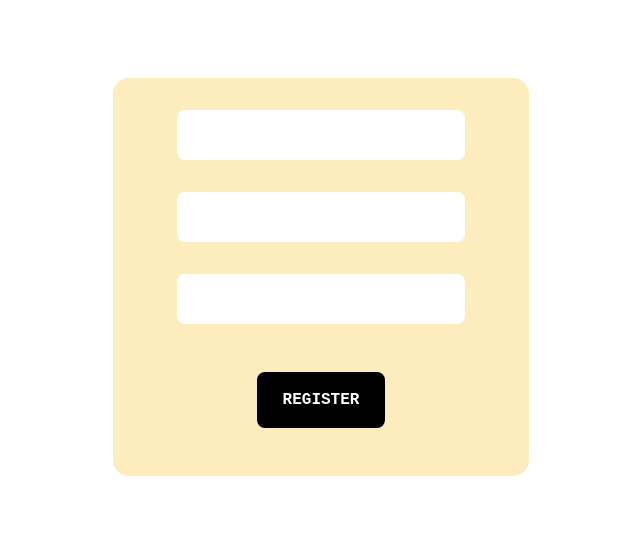
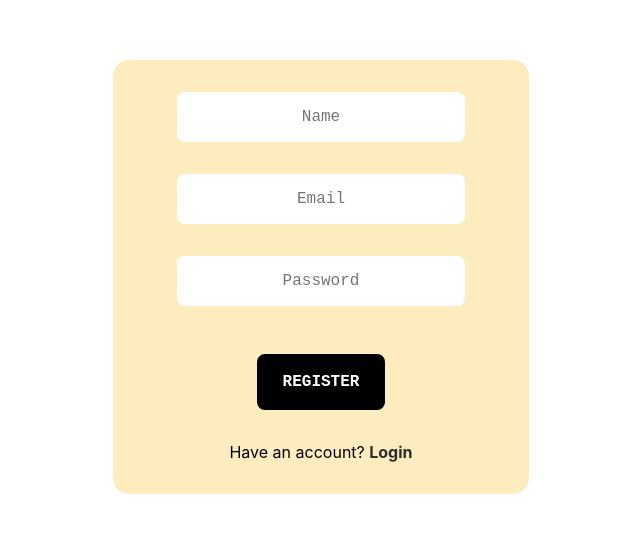
Before and after one commit to The-Four-People/Online-Examination, a React (Create React App) app in the folder client/: page /register in a window 1280 px wide. Shown: the part 123-656 px from the top of the page, without its empty margins (319-959 px from the left). Built offline with nearby package versions, Linux system fonts and the light colour scheme.

Commit message:
Added login link in registration page

```diff
--- a/client/src/App.css
+++ b/client/src/App.css
@@ -37,11 +37,11 @@
     border: 1px solid #000;
     background-color: #ebe8e1;
 }
-.register-container .form-container .form input:last-child:hover{
+.register-container .form-container .form input[type="submit"]:hover{
     background-color: #fff;
     color: #000;
 }
-.register-container .form-container .form input:last-child{
+.register-container .form-container .form input[type="submit"]{
     margin: 2rem 0 2rem 0;
     padding:1rem;
     text-transform: uppercase;
@@ -53,6 +53,22 @@
     color: #fff;
 }
 
+.reg-login{
+    margin-top: 0;
+    font-size: 1rem;
+}
+
+.reg-login-link{
+    text-decoration: none;
+    color: #2d2d2d;
+    font-weight: bold;
+}
+
+.reg-login-link:hover{
+    text-decoration: underline;
+    color: #000;
+}
+
 @media screen and (max-width:950px){
     .register-container .form-container{
         width: 40vw;
@@ -62,7 +78,7 @@
         width: 30vw;
     }
 
-    .register-container .form-container .form input:last-child{
+    .register-container .form-container .form input[type="submit"]{
         width: 20vw;
     }
 }
@@ -75,7 +91,7 @@
         width: 50vw;
     }
 
-    .register-container .form-container .form input:last-child{
+    .register-container .form-container .form input[type="submit"]{
         width: 40vw;
     }
 }
@@ -102,7 +118,7 @@
         background-color: #d2f3ef;
     }
 
-    .register-container .form-container .form input:last-child{
+    .register-container .form-container .form input [type="submit"]{
         width: 40vw;
     }
 }
--- a/client/src/components/Register.js
+++ b/client/src/components/Register.js
@@ -1,4 +1,6 @@
 import React, { useState } from 'react'
+import { Link } from 'react-router-dom'
+
 export default function Register() {
     const [name, setname] = useState(null)
     const [email, setemail] = useState(null)
@@ -52,10 +54,11 @@ export default function Register() {
         <div className='register-container'>
             <div className="form-container">
                 <form className="form" onSubmit={handleFormSubmit}>
-                    <input onChange={handleNameChange} name="name" type="text" required />
-                    <input onChange={handleEmailChange} name="email" type="email" required />
-                    <input onChange={handlePasswordChange} name="password" type="password" required />
+                    <input onChange={handleNameChange} name="name" type="text" placeholder="Name" required />
+                    <input onChange={handleEmailChange} name="email" type="email" placeholder="Email" required />
+                    <input onChange={handlePasswordChange} name="password" type="password" placeholder="Password" required />
                     <input type="submit" value="Register" />
+                    <p className="reg-login">Have an account? <Link className="reg-login-link" to="/login">Login</Link></p>
                 </form>
             </div>
         </div>
```
